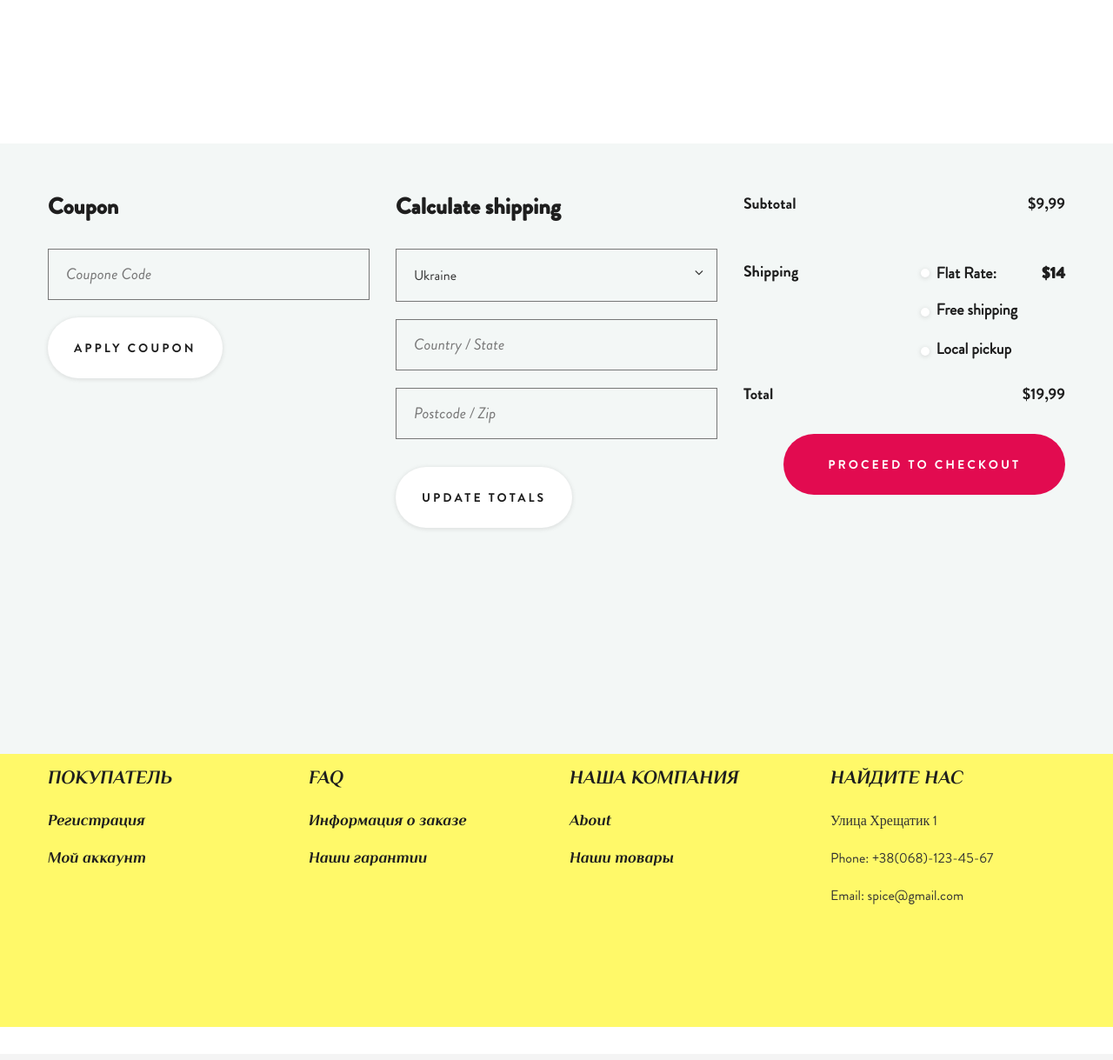
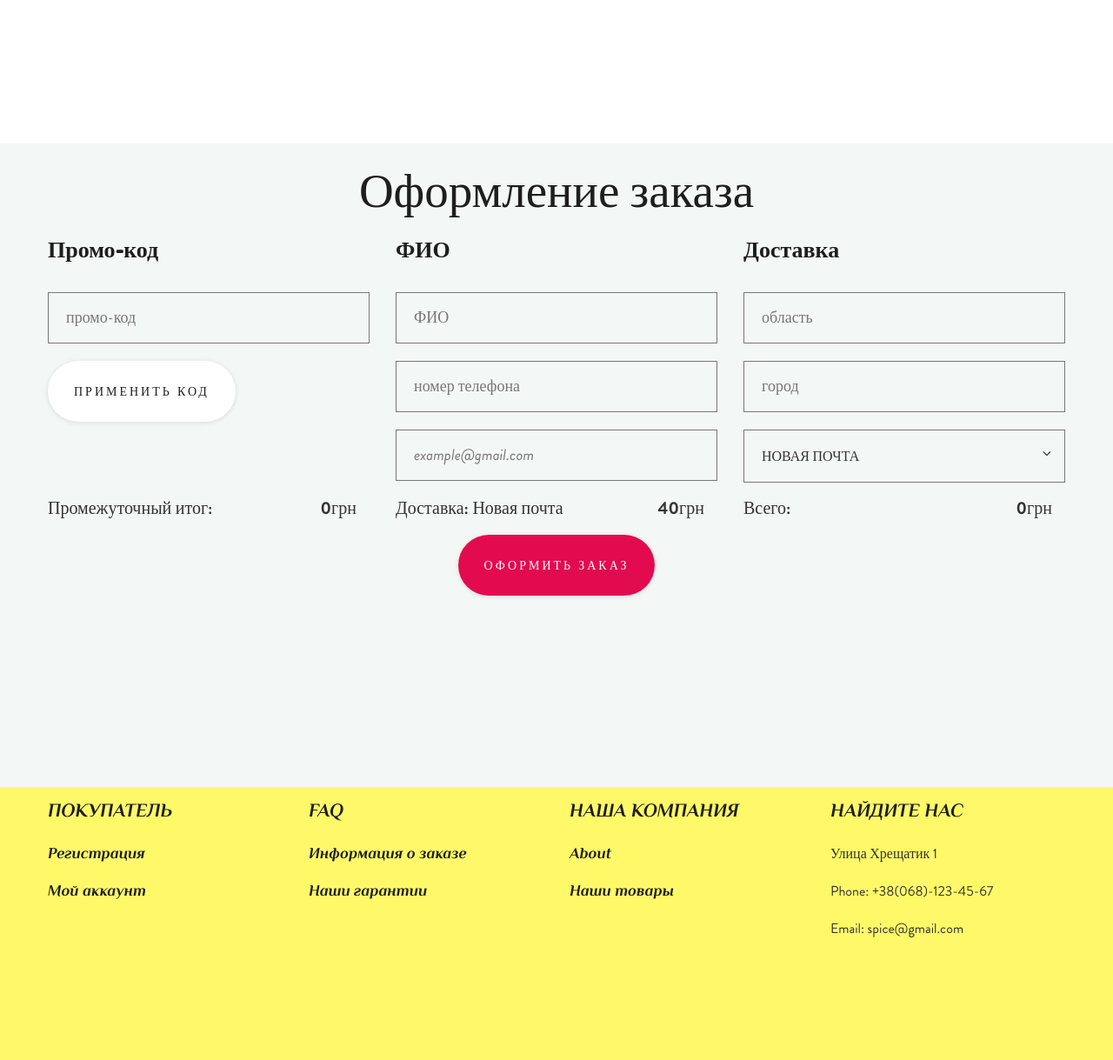
Before and after one commit to shkaf4uk/spice_shop, a PHP site: page /cart.php in a window 1280 px wide; the page is wider, and only the part inside the window is pictured. Shown: the part 717-1936 px from the top of that part at 87% size. Before the commit the page ends 1898 px from the top of that part, so only its background shows below. Run offline with PHP 8.4, Linux system fonts and the light colour scheme; data that the repository does not hold is empty; some libraries are stand-ins or nearby versions; some web fonts are replaced.

Commit message:
заказ багованый

```diff
--- a/assets/css/main.css
+++ b/assets/css/main.css
@@ -14,3 +14,15 @@ body .cart-modal li img {
 .total_price_basket {
 	font-size: 25px;
 }
+
+.order_basket {
+	padding-bottom: 20px;
+}
+
+.checkout {
+    padding: 120px 0;
+}
+
+.btn_send_orders {
+	margin-top: 20px;
+}
--- a/assets/css/style.css
+++ b/assets/css/style.css
@@ -5,6 +5,12 @@
 ======================*/
 .cursive-philosopher {
   font-family: 'Philosopher', sans-serif;
+}
+
+.checkout-form span {
+    font-size: 20px;
+    font-weight: 400;
+    font-family: 'BrandonBold', serif;
 }
 
 .container-prod {
--- a/cart.php
+++ b/cart.php
@@ -72,70 +72,77 @@
 	</div>
 	<!--================= Checkout ====================-->
 	<div class="checkout bg-grey">
+
 		<div class="container">
+			<h2 class="order_basket text-center">Оформление заказа</h2>
 			<div class="row">
 				<div class="col-md-4">
 					<form>
 						<div class="form-group">
-							<label class="text-black">Coupon</label>
-							<input placeholder="Coupone Code" class="border-all border-color-extra-gray">
-							<button class="custom-btn white">Apply Coupon</button>
+							<label class="text-black">Промо-код</label>
+							<input placeholder="промо-код" class="border-all border-color-extra-gray">
+							<button class="custom-btn white">Применить код</button>
 						</div>
 					</form>
 				</div>
-				<div class="col-md-4 center">
-					<form>
+
+			<!-- Форма отправки заказа -->
+				<form id="form__send__order" action="modules/send_order.php" method="POST">
+					<div class="col-md-4 center">
 						<div class="form-group">
-							<label class="text-black">Calculate shipping</label>
+							<label class="text-black">ФИО</label>
+							<input placeholder="ФИО" name="full_name" class="border-all border-color-extra-gray">
+						</div>
+						<div class="form-group">
+							<input placeholder="номер телефона" name="phone" class="border-all border-color-extra-gray">
+						</div>
+						<div class="form-group">
+							<input placeholder="example@gmail.com" name="email" class="border-all border-color-extra-gray">
+							<!-- <button class="custom-btn white">update totals</button> -->
+						</div>
+					</div>
+
+					<div class="col-md-4 center">
+						<div class="form-group">
+							<label class="text-black">Доставка</label>
+							<input placeholder="область" name="area" class="border-all border-color-extra-gray">
+						</div>
+						<div class="form-group">
+							<input placeholder="город" name="city" class="border-all border-color-extra-gray">
+						</div>
+						<div class="form-group">
 							<div class="sorting border-all border-color-extra-gray">
-								<select>
-									<option value="Ukraine">Ukraine</option>
-									<option value="Ukraine">Ukraine2</option>
+								<select name="chose_delivery">
+									<option value="1">НОВАЯ ПОЧТА</option>
+									<option value="2">УКРПОЧТА</option>
+									<option value="3">ИН ТАЙМ</option>
+									<option value="4">САМОВЫВОЗ</option>
 								</select>
 								<i class="fa fa-angle-down"></i>
 							</div>
 						</div>
-						<div class="form-group">
-							<input placeholder="Country / State" class="border-all border-color-extra-gray">
-						</div>
-						<div class="form-group">
-							<input placeholder="Postcode / Zip" class="border-all border-color-extra-gray">
-							<button class="custom-btn white">update totals</button>
-						</div>
-					</form>
-				</div>
-				<div class="col-md-4">
-					<!--===================== Checkout Form ========================-->
+					</div>
+
 					<div class="checkout-form">
-						<div class="subtotal">
-							<span>Subtotal</span><span class="price">$9,99</span>
+						<div class="col-md-4">
+							<span class="col-md-8 text-left" style="padding-left: 0px;">Промежуточный итог:</span>
+							<span class="col-md-4 text-right"><?php if($sum != 0){echo $sum; echo "грн"; } else { echo "0грн"; } ?></span>
 						</div><!--subtotal-->
-						<div class="shipping">
-							<span>Shipping</span>
-							<ul>
-								<li><label class="checkbox"><input type="checkbox" name="billing" value="company"><span class="label"><span>Flat Rate:</span><span class="price">$14</span></span></label></li>
-								<li><label class="checkbox"><input type="checkbox" name="billing" value="company"><span class="label"><span>Free shipping</span></span></label></li>
-								<li><label class="checkbox"><input type="checkbox" name="billing" value="company"><span class="label"><span>Local pickup</span></span></label></li>
-							</ul>
+						<div class="col-md-4">
+							<span class="col-md-8 text-left" style="padding-left: 0px;">Доставка: Новая почта</span>
+							<span class="col-md-4 text-right">40грн</span>
 						</div><!--shipping-->
-						<div class="total">
-							<span>Total</span><span class="price">$19,99</span>
+						<div class="col-md-4">
+							<span class="col-md-8 text-left" style="padding-left: 0px;">Всего:</span>
+							<span class="col-md-4 text-right"><?php if($sum != 0){echo $sum; echo "грн"; } else { echo "0грн"; } ?></span>
+							<input type="hidden" name="total_price" value="<?php if($sum != 0){echo $sum; echo "грн"; } else { echo "0грн"; } ?>">
 						</div><!--total-->
-						<div class="text-right"><button class="custom-btn" data-toggle="modal" data-target="#checkout-modal">proceed to checkout</button></div>
 					</div>
+					<div class="col-md-12 text-center"><button type="submit" class="custom-btn btn_send_orders">Оформить заказ</button></div>
+				</form>
 					<!--===================== End of Checkout Form ========================-->
-					<!--===================== Checkout Modal ========================-->
-					<div class="modal checkout-modal fade" id="checkout-modal" tabindex="-1" role="dialog">
-						<div class="modal-dialog" role="document">
-							<div class="modal-content">
-								<h3>Thank you</h3>
-								<p>for your purchase!</p>
-								<button type="button" class="btn" data-dismiss="modal"><img src="assets/images/close.png" alt="close"></button>
-							</div>
-						</div>
-					</div>
-					<!--===================== End of Checkout Modal ========================-->
-				</div>
+
+
 			</div>
 		</div>
 	</div>
```
Also changed, not shown: modules/send_order.php (added, +47 -0 lines).
